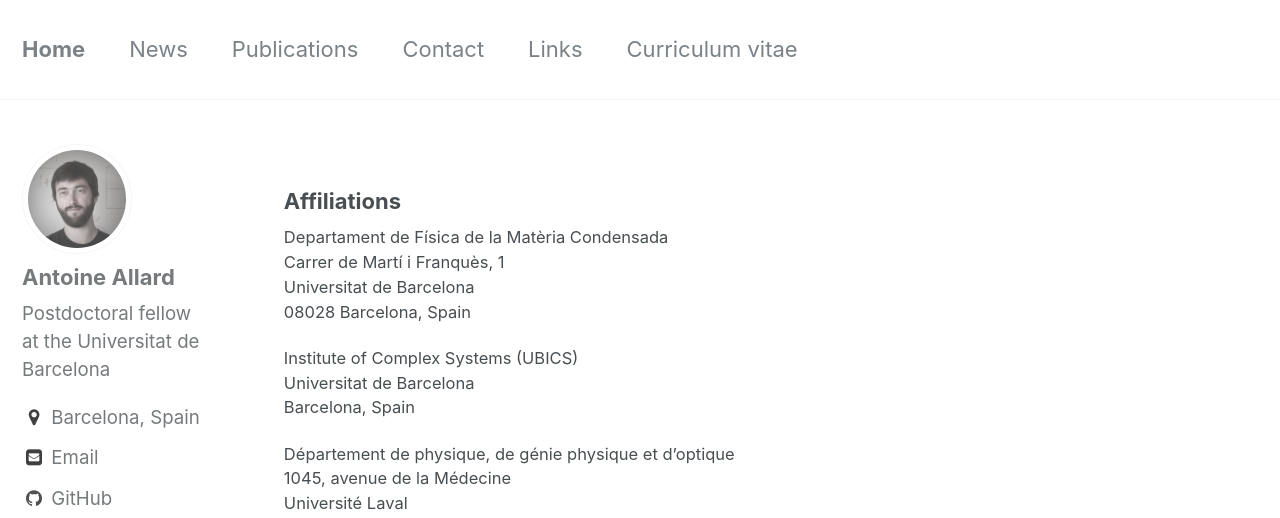
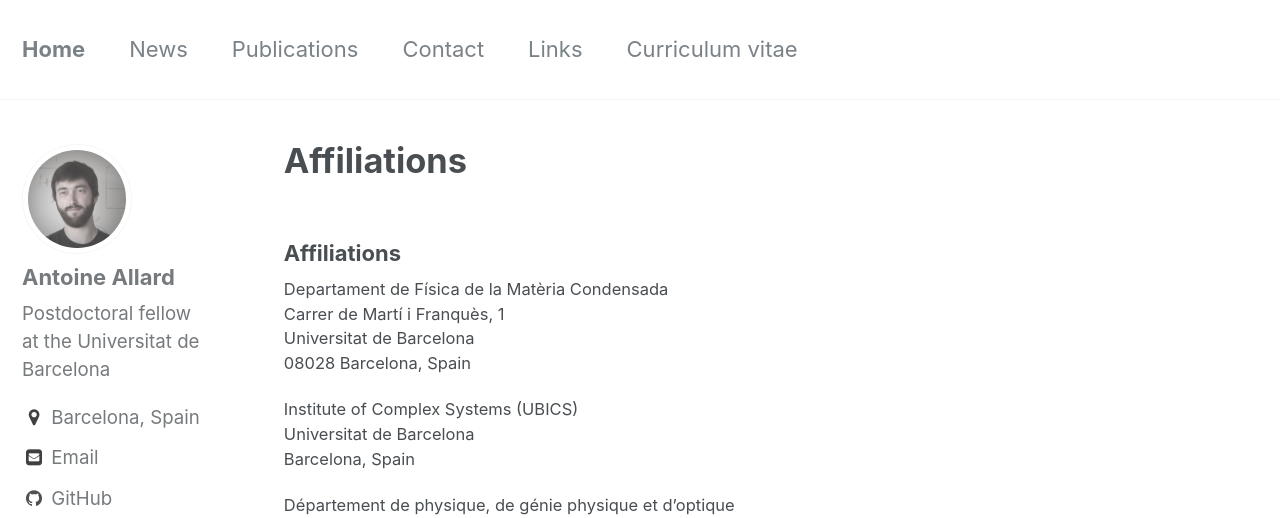
Before and after one commit to antoineallard/antoineallard.github.io, a Jekyll site: the page built from _pages/contact.md, in a window 1280 px wide and 1235 px high. Shown: the top 518 px of the window. Built offline with Jekyll 4.4.1, drawn with Linux system fonts in a browser that asks for light colours; comment, search, counter and statistics services are not loaded; our own code applies the rules of GitHub Pages for plain Markdown files.

Commit message:
Essai format news

```diff
--- a/_config.yml
+++ b/_config.yml
@@ -10,8 +10,8 @@
 title                    : "Antoine Allard"
 title_separator          : "-"
 name                     : "Antoine Allard"
-description              : "An amazing website."
-url                      : https://contnet2017bis.github.io # the base hostname & protocol for your site e.g. "https://mmistakes.github.io"
+description              : "Professional website."
+url                      : # the base hostname & protocol for your site e.g. "https://mmistakes.github.io"
 baseurl                  : # the subpath of your site, e.g. "/blog"
 repository               : # GitHub username/repo-name e.g. "mmistakes/minimal-mistakes"
 teaser                   : # path of fallback teaser image, e.g. "/assets/images/500x300.png"
--- a/_layouts/single_news.html
+++ b/_layouts/single_news.html
@@ -16,7 +16,7 @@
   {% include sidebar.html %}
 
   <article class="page" itemscope itemtype="http://schema.org/CreativeWork">
-    <!-- {% if page.title %}<meta itemprop="headline" content="{{ page.title | markdownify | strip_html | strip_newlines | escape_once }}">{% endif %} -->
+    {% if page.title %}<meta itemprop="headline" content="{{ page.title | markdownify | strip_html | strip_newlines | escape_once }}">{% endif %}
     {% if page.excerpt %}<meta itemprop="description" content="{{ page.excerpt | markdownify | strip_html | strip_newlines | escape_once }}">{% endif %}
     {% if page.date %}<meta itemprop="datePublished" content="{{ page.date | date: "%B %d, %Y" }}">{% endif %}
     {% if page.modified %}<meta itemprop="dateModified" content="{{ page.modified | date: "%B %d, %Y" }}">{% endif %}
@@ -24,7 +24,7 @@
     <div class="page__inner-wrap">
       {% unless page.header.overlay_color or page.header.overlay_image %}
         <header>
-          <!-- {% if page.title %}<h1 class="page__title" itemprop="headline">{{ page.title | markdownify | remove: "<p>" | remove: "</p>" }}</h1>{% endif %} -->
+          {% if page.title %}<h1 class="page__title" itemprop="headline">{{ page.title | markdownify | remove: "<p>" | remove: "</p>" }}</h1>{% endif %}
           {% if page.read_time %}
             <p class="page__meta"><i class="fa fa-clock-o" aria-hidden="true"></i> {% include read-time.html %}</p>
           {% endif %}
```
